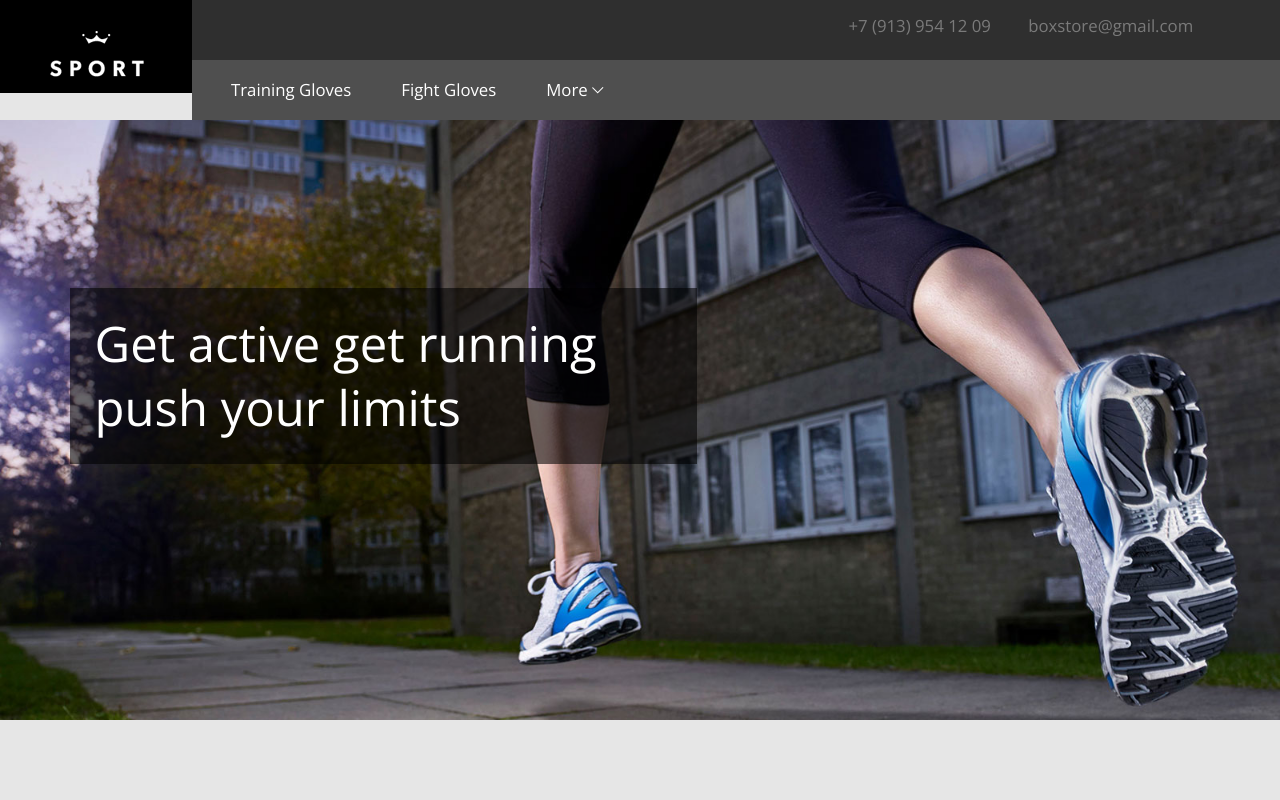
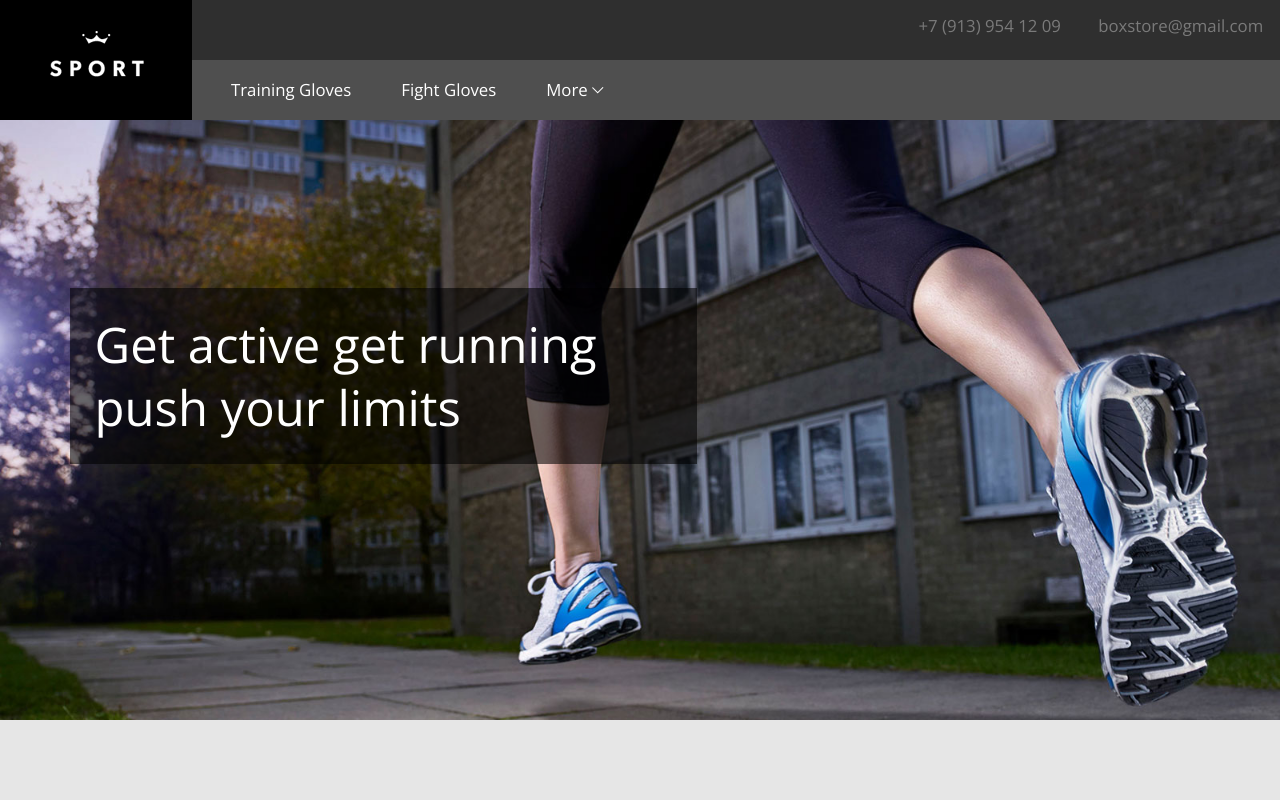
Before and after one commit to alekseyantonoff/alekseyantonoff.github.io, a plain HTML site: page index.html in a window 1280 px wide. Shown: the top 800 px of the page. Drawn offline with nearby package versions, Linux system fonts and the light colour scheme.

Commit message:
Update style.css

```diff
--- a/css/style.css
+++ b/css/style.css
@@ -33,8 +33,7 @@ h1,h2,h3,h4,h5,h6,label,p{
 	width:15%;
 	margin:0 auto;
 	float: left;
-	min-height: 60px;
-	max-height: 120px;
+	min-height: 120px;
 	text-align: center;
 	padding-top: 14px;
 }
@@ -59,7 +58,7 @@ h1,h2,h3,h4,h5,h6,label,p{
 	float: left;
 	width: 100%;/*90*/
 	text-align:right;
-	padding: 1em 5em 0 0;
+	padding: 1em 0 0 0;
 	min-height: 60px /*my comment*/
 }
 .online{
```
